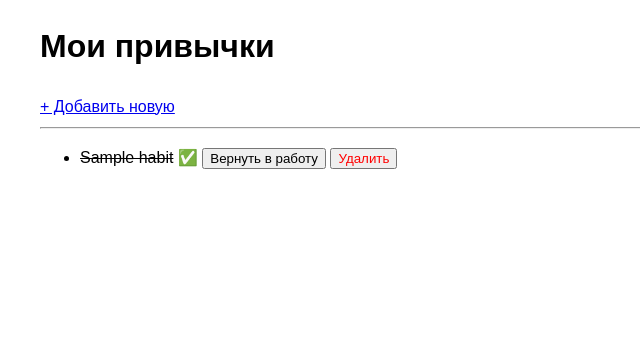
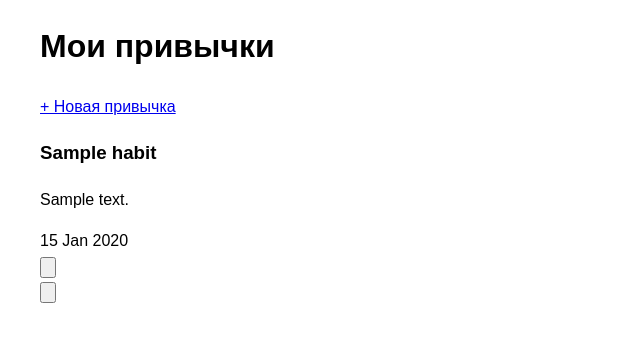
Before and after one commit to GlebTrifonov/Django_Habits, a Django app: page /habits/ in a window 1280 px wide. Shown: the part 77-419 px from the top of the page, without its empty margins (0-640 px from the left). Run offline with Django 5.2, Linux system fonts and the light colour scheme; a user stored in the database is signed in; tables that the repository leaves empty hold one stand-in row (values such as "Sample post").

Commit message:
Update habit_list.html

```diff
--- a/habits/templates/habits/habit_list.html
+++ b/habits/templates/habits/habit_list.html
@@ -1,34 +1,52 @@
 {% extends 'base.html' %}
 
 {% block content %}
-    <h1>Мои привычки</h1>
-    <a href="{% url 'habit_create' %}">+ Добавить новую</a>
-    <hr>
+<div class="flex justify-between items-center mb-6">
+    <h1 class="text-2xl font-bold text-gray-800">Мои привычки</h1>
+    <a href="{% url 'habit_create' %}" class="px-4 py-2 bg-indigo-600 text-white rounded-lg hover:bg-indigo-700 transition shadow-sm">
+        + Новая привычка
+    </a>
+</div>
 
-    <ul>
+<div class="grid gap-4">
     {% for habit in my_habits %}
-            <li style="margin-bottom: 10px;">
-                <!-- Если выполнено — зачеркиваем текст -->
-                {% if habit.is_completed %}
-                    <strike>{{ habit.title }}</strike> ✅
-                {% else %}
-                    <strong>{{ habit.title }}</strong> ❌
+    <div class="bg-white p-5 rounded-xl border border-gray-200 shadow-sm flex items-center justify-between transition hover:shadow-md {% if habit.is_completed %}opacity-60 bg-gray-50{% endif %}">
+        <div class="flex-1 mr-4">
+            <h3 class="font-semibold text-lg {% if habit.is_completed %}line-through text-gray-500{% else %}text-gray-800{% endif %}">
+                {{ habit.title }}
+            </h3>
+            {% if habit.description %}
+                <p class="text-sm text-gray-500 mt-1">{{ habit.description }}</p>
             {% endif %}
+            <span class="text-[10px] text-gray-400 uppercase tracking-wider mt-2 block">{{ habit.created_at|date:"d M Y" }}</span>
+        </div>
 
-                <!-- Кнопка-переключатель -->
-                <form action="{% url 'habit_toggle' habit.pk %}" method="post" style="display:inline;">
+                <div class="flex items-center space-x-2">
+            <!-- Кнопка переключения -->
+            <form action="{% url 'habit_toggle' habit.pk %}" method="post">
                 {% csrf_token %}
-                    <button type="submit">
-                        {% if habit.is_completed %} Вернуть в работу {% else %} Отметить как сделано {% endif %}
+                <button type="submit" class="p-2 rounded-full transition {% if habit.is_completed %}bg-green-100 text-green-600 hover:bg-green-200{% else %}bg-gray-100 text-gray-400 hover:bg-indigo-100 hover:text-indigo-600{% endif %}">
+                    <svg xmlns="http://www.w3.org" class="h-6 w-6" fill="none" viewBox="0 0 24 24" stroke="currentColor">
+                        <path stroke-linecap="round" stroke-linejoin="round" stroke-width="2" d="M5 13l4 4L19 7" />
+                    </svg>
                 </button>
             </form>
-                <form action="{% url 'habit_delete' habit.pk %}" method="post" style="display:inline;" onsubmit="return confirm('Точно удалить?');">
+
+            <!-- Кнопка удаления -->
+            <form action="{% url 'habit_delete' habit.pk %}" method="post" onsubmit="return confirm('Удалить привычку?');">
                 {% csrf_token %}
-                    <button type="submit" style="color: red;">Удалить</button>
+                <button type="submit" class="p-2 text-gray-300 hover:text-red-500 transition">
+                    <svg xmlns="http://www.w3.org" class="h-5 w-5" viewBox="0 0 20 20" fill="currentColor">
+                        <path fill-rule="evenodd" d="M9 2a1 1 0 00-.894.553L7.382 4H4a1 1 0 000 2v10a2 2 0 002 2h8a2 2 0 002-2V6a1 1 0 100-2h-3.382l-.724-1.447A1 1 0 0011 2H9zM7 8a1 1 0 012 0v6a1 1 0 11-2 0V8zm5-1a1 1 0 00-1 1v6a1 1 0 102 0V8a1 1 0 00-1-1z" clip-rule="evenodd" />
+                    </svg>
+                </button>
             </form>
-            </li>
+        </div>
+    </div>
     {% empty %}
-            <li>У вас пока нет привычек. <a href="{% url 'habit_create' %}">Создайте первую!</a></li>
+    <div class="text-center py-12 bg-white rounded-xl border-2 border-dashed border-gray-200">
+        <p class="text-gray-500">У вас пока нет привычек. Пора начать что-то новое!</p>
+    </div>
     {% endfor %}
-    </ul>
+</div>
 {% endblock %}
```
Lines whose indentation alone changed are shown as unchanged.
